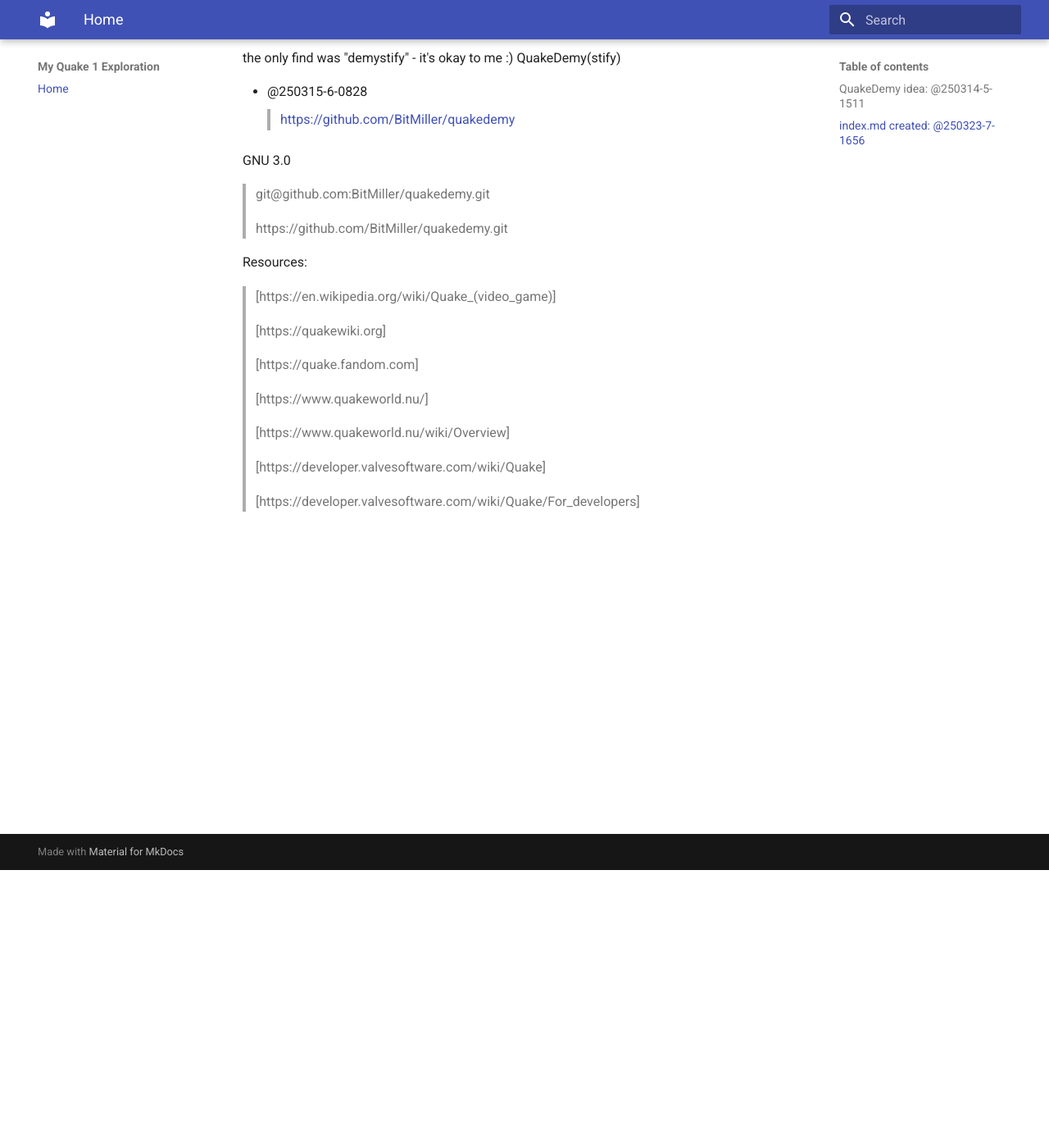
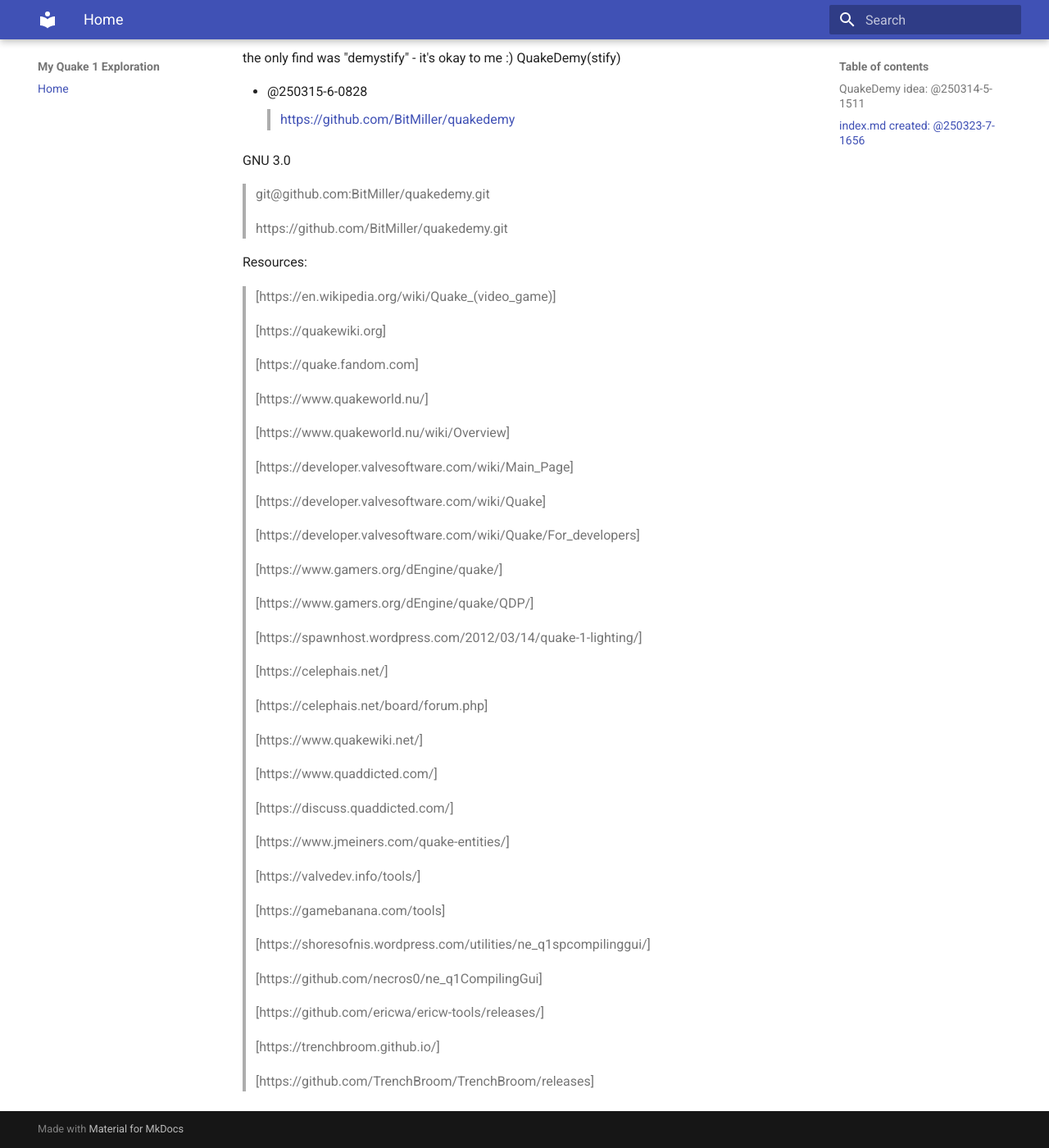
Before and after one commit to BitMiller/quakedemy, an MkDocs documentation site: the page built from docs/index.md, in a window 1280 px wide and 1400 px high, scrolled down 339 px. Shown: the whole window at 82% size. Built offline with MkDocs 1.6.1 and Material for MkDocs 9.7.7, drawn with Linux system fonts in a browser that asks for light colours; some of the changed lines change nothing that is shown.

Commit message:
at250331-1-053201

```diff
--- a/docs/index.md
+++ b/docs/index.md
@@ -34,6 +34,40 @@
 
 > [https://www.quakeworld.nu/wiki/Overview]
 
+> [https://developer.valvesoftware.com/wiki/Main_Page]
+
 > [https://developer.valvesoftware.com/wiki/Quake]
 
 > [https://developer.valvesoftware.com/wiki/Quake/For_developers]
+
+> [https://www.gamers.org/dEngine/quake/]
+
+> [https://www.gamers.org/dEngine/quake/QDP/]
+
+> [https://spawnhost.wordpress.com/2012/03/14/quake-1-lighting/]
+
+> [https://celephais.net/]
+
+> [https://celephais.net/board/forum.php]
+
+> [https://www.quakewiki.net/]
+
+> [https://www.quaddicted.com/]
+
+> [https://discuss.quaddicted.com/]
+
+> [https://www.jmeiners.com/quake-entities/]
+
+> [https://valvedev.info/tools/]
+
+> [https://gamebanana.com/tools]
+
+> [https://shoresofnis.wordpress.com/utilities/ne_q1spcompilinggui/]
+
+> [https://github.com/necros0/ne_q1CompilingGui]
+
+> [https://github.com/ericwa/ericw-tools/releases/]
+
+> [https://trenchbroom.github.io/]
+
+> [https://github.com/TrenchBroom/TrenchBroom/releases]
```
